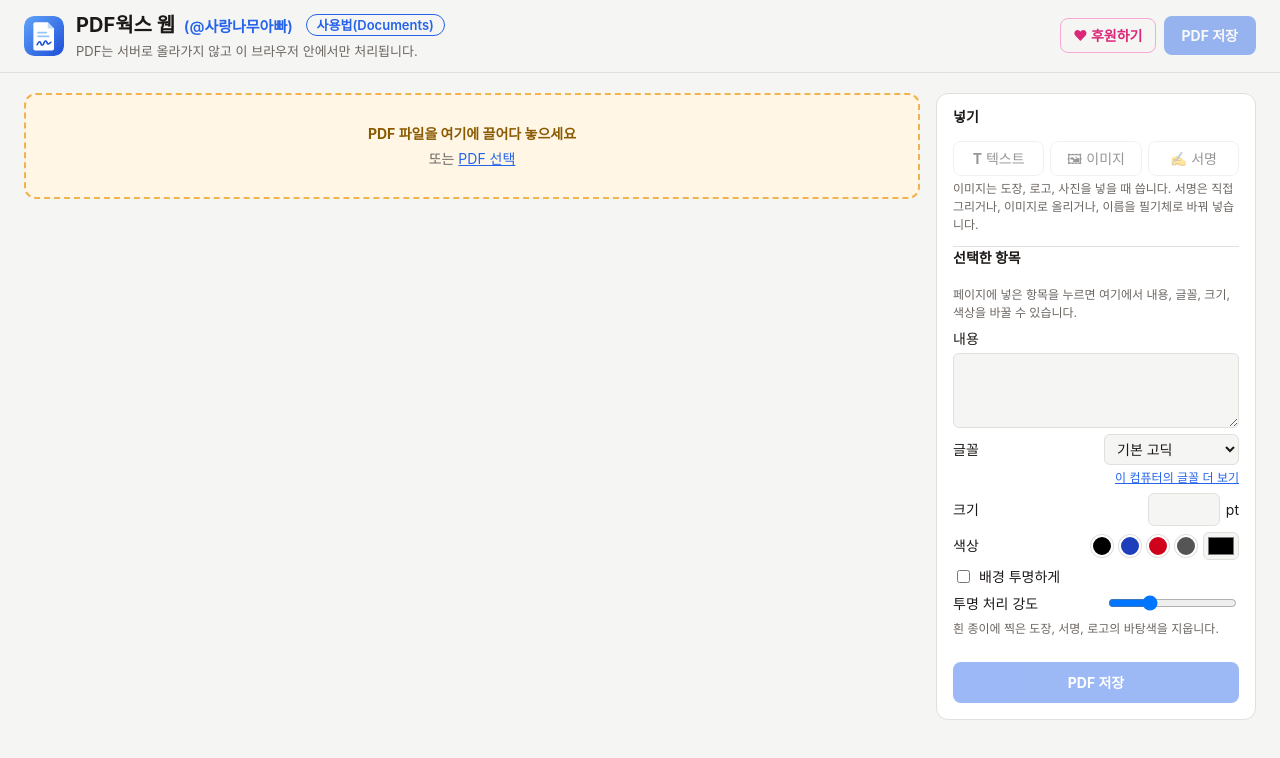
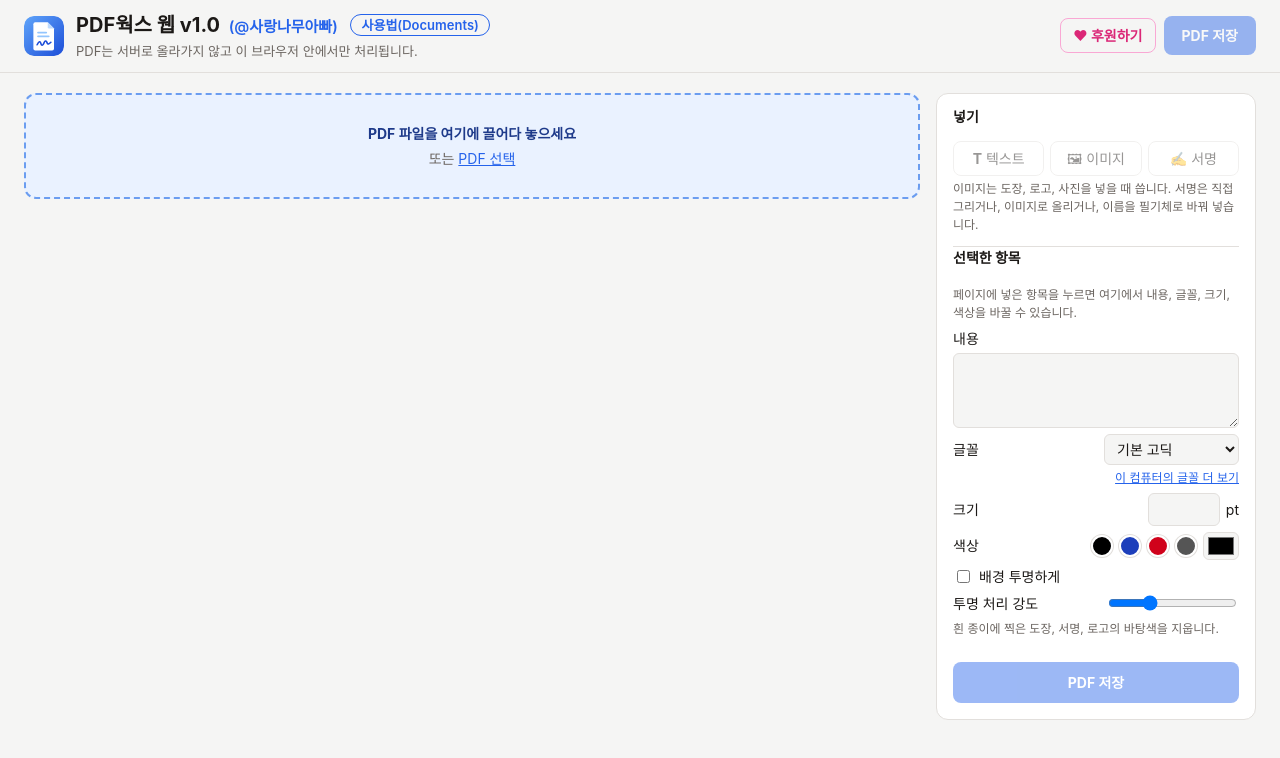
Before and after one commit to hupers77/ProjPDFeditor, a plain HTML site: page index.html in a window 1280 px wide. Drawn offline with Linux system fonts and the light colour scheme.

Commit message:
Show v1.0 in the title and give the drop zone a blue/coral colour set
Co-Authored-By: Claude Opus 5.5 <noreply@anthropic.com>
Claude-Session: https://claude.ai/code/session_01QCoRWxPHaKiiMhxqMUmwX6

```diff
--- a/css/style.css
+++ b/css/style.css
@@ -18,10 +18,12 @@
   --line: #e2dfdc;
   --accent: #2563eb;
   --accent-text: #ffffff;
-  --drop: #eef3fe;
-  --dz-bg: #fff6e5;
-  --dz-line: #f0b34f;
-  --dz-text: #8a5a00;
+  /* 파일 넣는 곳: 포토웍스는 녹색·갈색, PDF웍스는 파란색 + 끌어다 놓는 순간 코랄(산호색) */
+  --drop: #fff1ec;
+  --drop-line: #f2735f;
+  --dz-bg: #eaf2ff;
+  --dz-line: #6b9df0;
+  --dz-text: #1e3a8a;
   --ok: #15803d;
   --err: #b91c1c;
   --sel: #2563eb;
@@ -36,10 +38,11 @@
     --line: #36332f;
     --accent: #5b8cff;
     --accent-text: #0b0b0b;
-    --drop: #1f2a40;
-    --dz-bg: #2b2316;
-    --dz-line: #a87a2e;
-    --dz-text: #f2c879;
+    --drop: #3a2420;
+    --drop-line: #e0705f;
+    --dz-bg: #15233b;
+    --dz-line: #3f6fc4;
+    --dz-text: #9cc0ff;
     --ok: #4ade80;
     --err: #f87171;
     --sel: #5b8cff;
@@ -98,7 +101,8 @@ button, input, select, textarea { font: inherit; color: inherit; }
   transition: background .15s, border-color .15s;
   cursor: pointer;
 }
-.dropzone.over { background: var(--drop); border-color: var(--accent); }
+.dropzone.over { background: var(--drop); border-color: var(--drop-line); }
+.dropzone.over .dz-title { color: var(--drop-line); }
 .dz-title { margin: 0 0 4px; font-weight: 700; color: var(--dz-text); }
 .dz-sub { margin: 0; color: var(--muted); }
 .link { background: none; border: 0; padding: 0; color: var(--accent); cursor: pointer; text-decoration: underline; }
--- a/index.html
+++ b/index.html
@@ -3,7 +3,7 @@
 <head>
   <meta charset="utf-8">
   <meta name="viewport" content="width=device-width, initial-scale=1, viewport-fit=cover">
-  <title>PDF웍스 웹</title>
+  <title>PDF웍스 웹 v1.0</title>
   <meta name="description" content="PDF에 글자, 이미지, 서명을 넣는 간단한 편집기. 파일은 서버로 올라가지 않고 이 브라우저 안에서만 처리됩니다.">
   <link rel="icon" href="img/icon.svg" type="image/svg+xml">
   <meta name="theme-color" content="#1d4ed8">
@@ -13,7 +13,7 @@
   <header class="topbar">
     <img class="logo" src="img/icon.svg" alt="" width="40" height="40">
     <div class="brand">
-      <h1>PDF웍스 웹 <a class="author" href="http://blog.naver.com/hupers" target="_blank" rel="noopener">(@사랑나무아빠)</a>
+      <h1>PDF웍스 웹 v1.0 <a class="author" href="http://blog.naver.com/hupers" target="_blank" rel="noopener">(@사랑나무아빠)</a>
         <a class="docs-link" href="https://github.com/hupers77/ProjPDFeditor#readme" target="_blank" rel="noopener">사용법(Documents)</a></h1>
       <p class="tagline">PDF는 서버로 올라가지 않고 이 브라우저 안에서만 처리됩니다.</p>
     </div>
```
Also changed, not shown: docs/images/start.png, docs/images/topbar.png, 1 other file.
